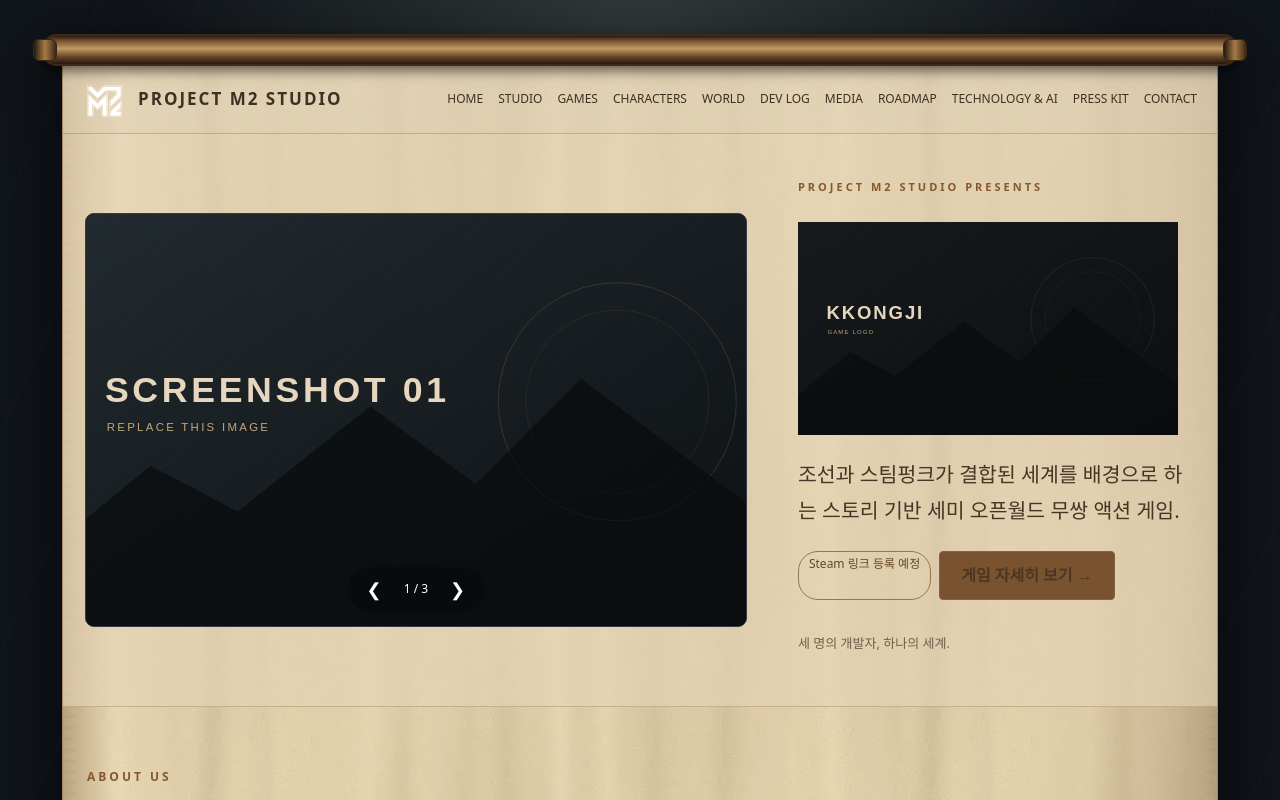
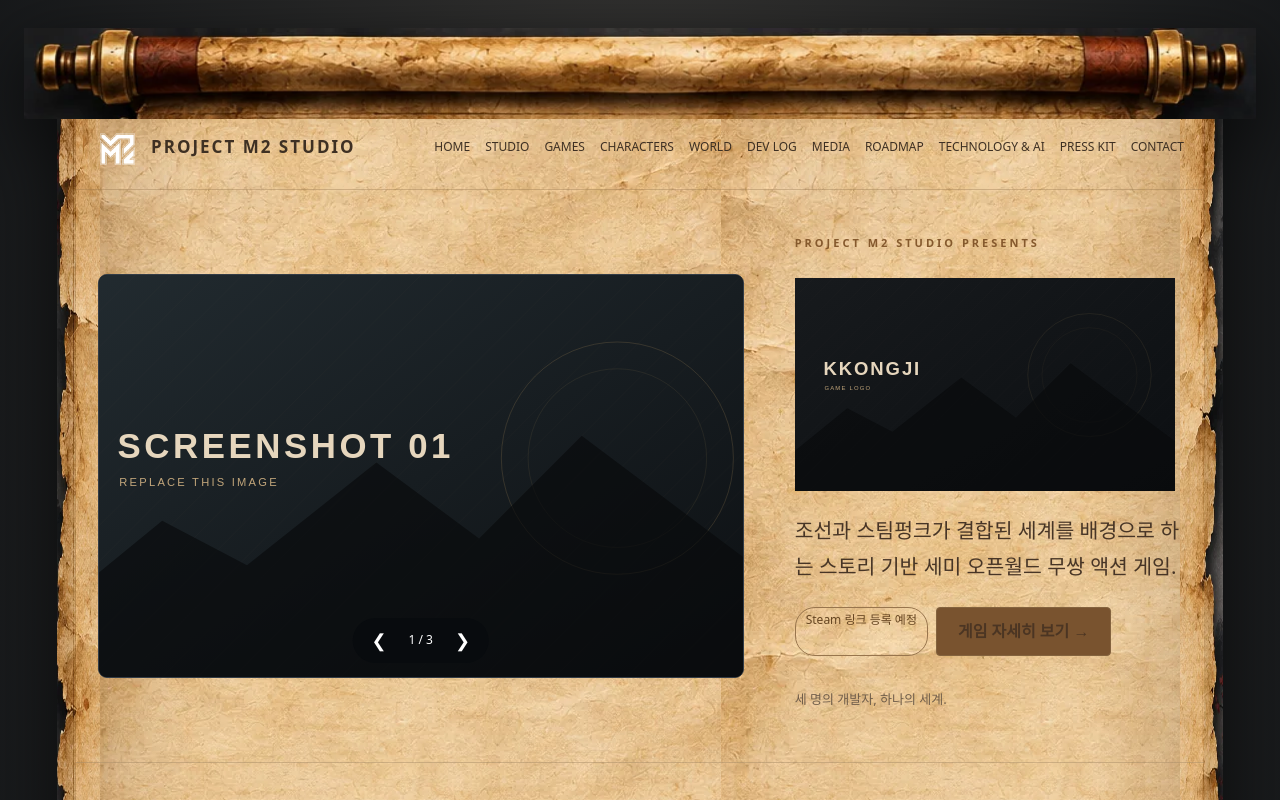
Before and after one commit to ryujakka/m2games-website, a plain HTML site: page index.html in a window 1280 px wide. Shown: the top 800 px of the page. Drawn offline with Linux system fonts and the light colour scheme.

Commit message:
Add files via upload

```diff
--- a/style.css
+++ b/style.css
@@ -41,3 +41,48 @@ body:has(.hanji-scroll){background:#10151a;background-image:radial-gradient(elli
 
 /* v4.1: never show the parchment introduction on narrow smartphones. */
 @media (max-width:767px){.scroll-intro{display:none!important}}
+
+/* v4.2 — reference-inspired actual parchment; all site content lives inside it. */
+@media(min-width:768px){
+ body:has(.hanji-scroll){background:#191b1d radial-gradient(ellipse at 50% 20%,#303030 0%,#121416 78%);}
+ .hanji-scroll{max-width:1370px;width:calc(100% - 58px);margin:30px auto 65px;filter:drop-shadow(0 20px 28px #0009);}
+ .scroll-paper{margin:0 23px;background-color:#d9bd8b;background-image:linear-gradient(90deg,#6f492e3d 0%,transparent 5%,transparent 95%,#6f492e3d 100%),url('assets/hanji-reference.webp');background-size:100% 100%,1100px 680px;background-repeat:no-repeat,repeat;border-left:4px solid #8c633e;border-right:4px solid #8c633e;box-shadow:inset 14px 0 24px #55341d32,inset -14px 0 24px #55341d32;}
+ .scroll-paper:before,.scroll-paper:after{width:8px;background:linear-gradient(90deg,#79533377,#d2ac7355);}
+ .scroll-roller{height:51px;margin:0;border:0;border-radius:10px;background:#8a5d37 url('assets/wood-roller.webp') center/100% 100% no-repeat;box-shadow:0 4px 11px #0008;}
+ .scroll-roller:before,.scroll-roller:after{top:-7px;bottom:-7px;width:28px;border:2px solid #55341e;border-radius:12px;background:linear-gradient(90deg,#342114,#c49a59 28%,#6e4225 62%,#27180f);box-shadow:inset 3px 0 4px #f0c77c66;}
+ .scroll-roller:before{left:-10px}.scroll-roller:after{right:-10px}
+ .hanji-scroll header{background:#e4c99733;}
+ .hanji-scroll .hero-v3{background:#e5d4b820;}
+ .hanji-scroll .card,.hanji-scroll .event{background:#f8e5c540;}
+ .hanji-scroll.scroll-opening .scroll-paper{animation:realScrollReveal 1.5s cubic-bezier(.16,.7,.2,1) both;}
+ .hanji-scroll.scroll-opening .scroll-roller-bottom{animation:realScrollBottom 1.5s cubic-bezier(.16,.7,.2,1) both;}
+ @keyframes realScrollReveal{from{clip-path:inset(0 0 100% 0);opacity:.3}to{clip-path:inset(0 0 0 0);opacity:1}}
+ @keyframes realScrollBottom{from{opacity:0}70%{opacity:0}to{opacity:1}}
+}
+@media (prefers-reduced-motion:reduce){.hanji-scroll.scroll-opening .scroll-paper,.hanji-scroll.scroll-opening .scroll-roller-bottom{animation:none!important}}
+@media(max-width:767px){.hanji-scroll{display:contents}.scroll-paper{display:contents}.scroll-roller{display:none}}
+
+
+/* v5: original generated scroll artwork, integrated live site; PC/tablet only. */
+@media(min-width:768px){
+ body:has(.hanji-scroll){background:#17191b radial-gradient(ellipse at 50% 18%,#373634,#151719 78%);}
+ .hanji-scroll{width:calc(100% - 56px);max-width:1220px;margin:28px auto 62px;filter:drop-shadow(0 20px 35px #000a);animation:scrollPageArrive 950ms cubic-bezier(.18,.7,.25,1) both;}
+ .scroll-paper{margin:0 46px;position:relative;background-color:#dcb988;background-image:linear-gradient(90deg,#74512e33,transparent 10%,transparent 90%,#74512e33),url('assets/scroll-hanji-texture.webp');background-size:100% 100%,645px 860px;background-repeat:no-repeat,repeat;border:0;box-shadow:inset 0 0 40px #6b47283b;}
+ .scroll-paper:before,.scroll-paper:after{content:'';z-index:0;position:absolute;top:0;bottom:0;width:43px;opacity:.9;pointer-events:none;background-repeat:repeat-y;background-size:100% 930px;}
+ .scroll-paper:before{left:-19px;background-image:url('assets/scroll-left-edge.webp')}
+ .scroll-paper:after{right:-19px;background-image:url('assets/scroll-right-edge.webp')}
+ .scroll-paper>header,.scroll-paper>main,.scroll-paper>footer{position:relative;z-index:1}
+ .scroll-roller{height:91px;margin:0 -6px;border:0;border-radius:0;background:transparent center / 100% 100% no-repeat;box-shadow:none;z-index:3;}
+ .scroll-roller-top{background-image:url('assets/scroll-top-original.webp');margin-bottom:-16px}
+ .scroll-roller-bottom{background-image:url('assets/scroll-bottom-original.webp');margin-top:-16px}
+ .scroll-roller:before,.scroll-roller:after{display:none}
+ .hanji-scroll header{background:transparent;border-bottom:1px solid #89694455}
+ .hanji-scroll .nav{padding-top:23px;padding-bottom:20px}
+ .hanji-scroll .hero-v3{background:transparent}
+ .hanji-scroll .card,.hanji-scroll .event{background:#fff1d02b}
+ .hanji-scroll.scroll-opening .scroll-paper,.hanji-scroll.scroll-opening .scroll-roller-bottom{animation:none!important;clip-path:none!important;opacity:1!important}
+ @keyframes scrollPageArrive{from{opacity:0;transform:translateY(-18px)}to{opacity:1;transform:translateY(0)}}
+}
+@media(min-width:768px) and (max-width:1023px){.scroll-paper{margin:0 31px}.scroll-roller{height:65px}.scroll-paper:before,.scroll-paper:after{width:27px}.scroll-paper:before{left:-12px}.scroll-paper:after{right:-12px}}
+@media(max-width:767px){.hanji-scroll{animation:none!important}.scroll-paper{background:none!important;box-shadow:none!important}.scroll-paper:before,.scroll-paper:after{display:none!important}}
+@media(prefers-reduced-motion:reduce){.hanji-scroll{animation:none!important}}
```
Also changed, not shown: README_HANJI.txt (added), README_RESPONSIVE.txt (added), README_SLIDES.txt (added), README_V5.txt (added), app.js, assets/hanji-reference.webp (added), assets/scroll-bottom-original.webp (added), assets/scroll-hanji-texture.webp (added), assets/scroll-left-edge.webp (added), assets/scroll-right-edge.webp (added), assets/scroll-top-original.webp (added), assets/wood-roller.webp (added).
